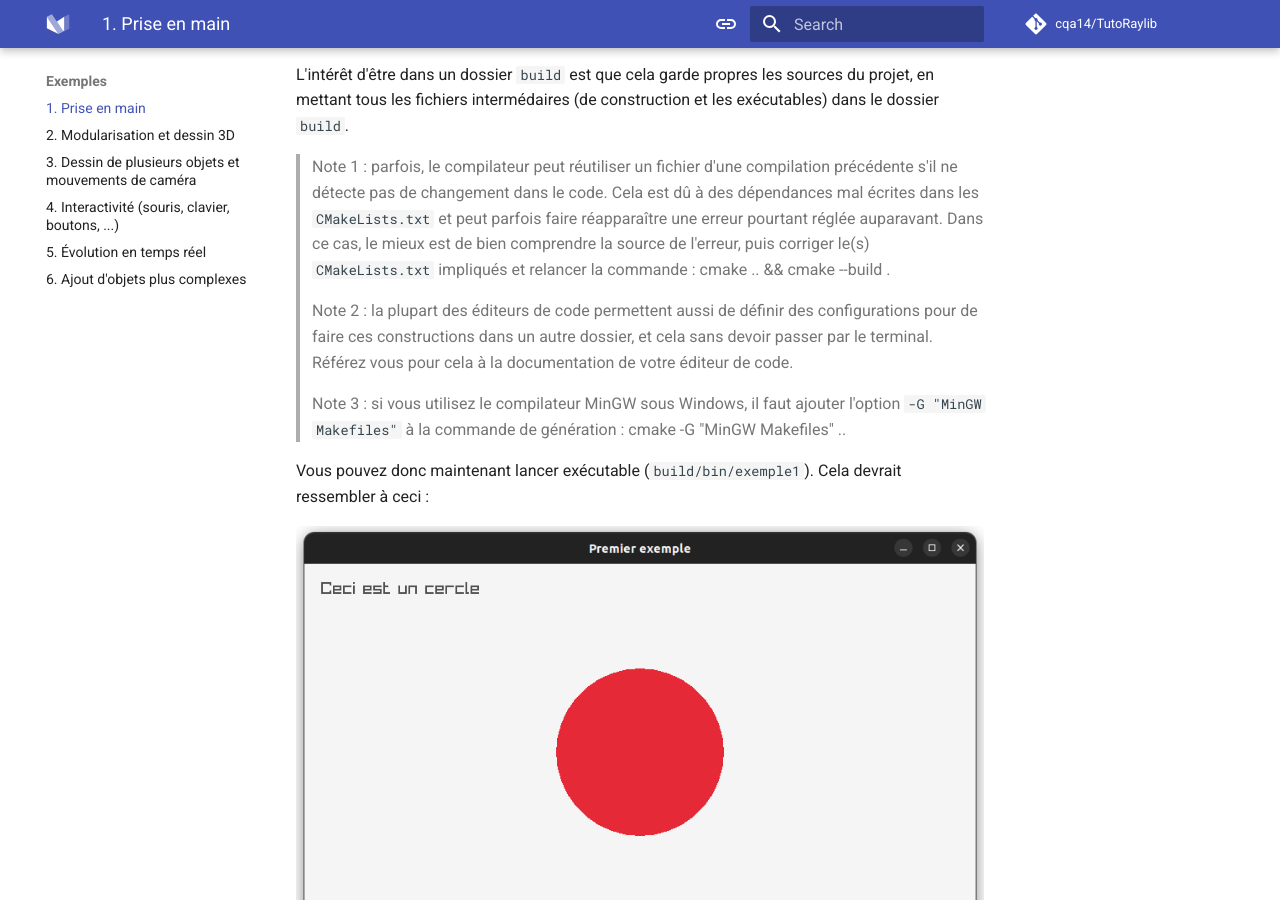
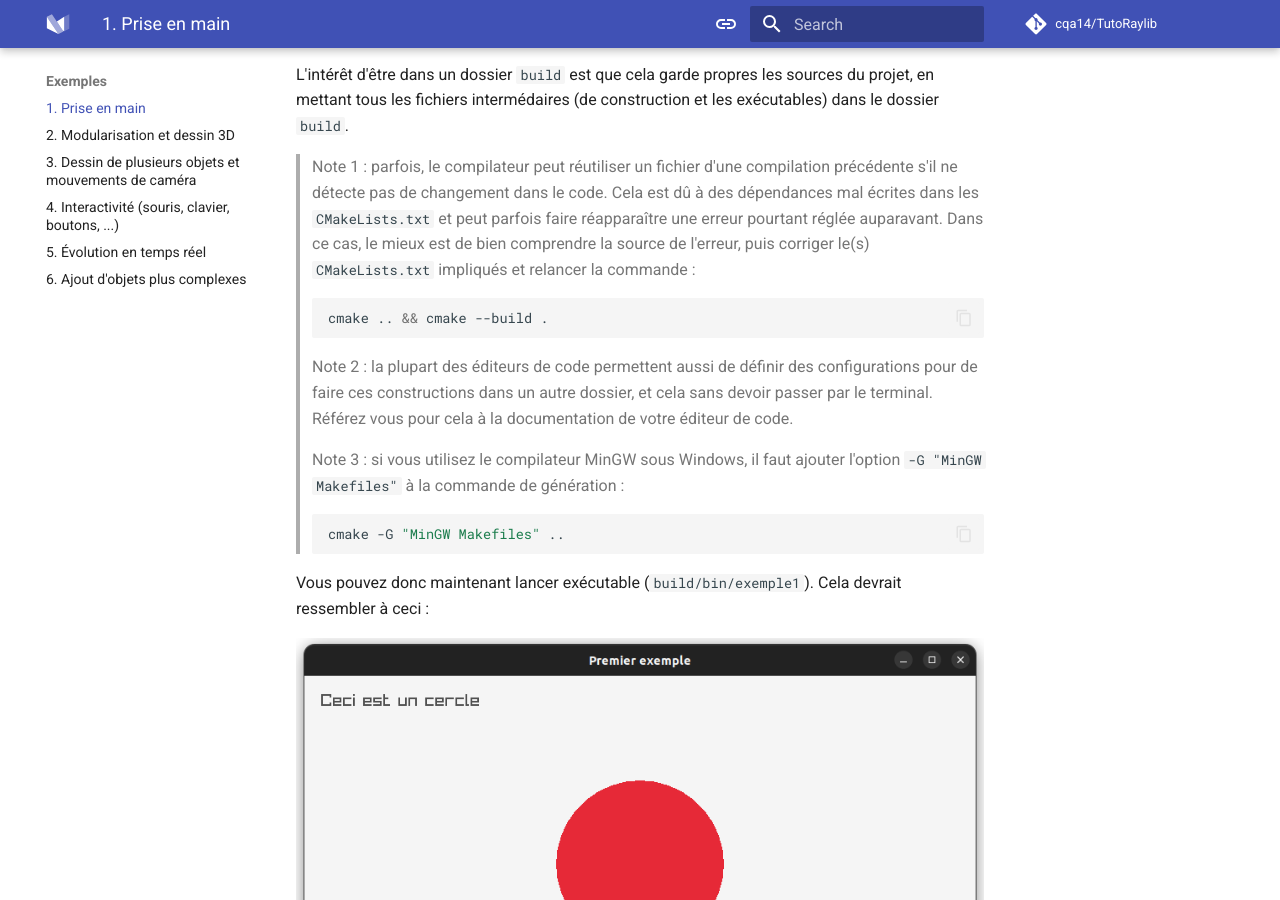
Before and after one commit to cqa14/TutoRaylib, an MkDocs documentation site: the page built from docs/exemples/1.md, in a window 1280 px wide and 900 px high, scrolled down 3327 px. Built offline with MkDocs 1.6.1 and Material for MkDocs 9.7.7, drawn with Linux system fonts in a browser that asks for light colours; comment, search, counter and statistics services are not loaded; some of the changed lines change nothing that is shown.

Commit message:
[m] still trying to fix rendering commands in notes

````diff
--- a/docs/exemples/1.md
+++ b/docs/exemples/1.md
@@ -141,12 +141,16 @@ La commande `cmake --build .` va compiler le projet et créer les exécutables.
 L'intérêt d'être dans un dossier `build` est que cela garde propres les sources du projet, en mettant tous les fichiers intermédaires (de construction et les exécutables) dans le dossier `build`.
 
 > Note 1 : parfois, le compilateur peut réutiliser un fichier d'une compilation précédente s'il ne détecte pas de changement dans le code. Cela est dû à des dépendances mal écrites dans les `CMakeLists.txt` et peut parfois faire réapparaître une erreur pourtant réglée auparavant. Dans ce cas, le mieux est de bien comprendre la source de l'erreur, puis corriger le(s) `CMakeLists.txt` impliqués  et relancer la commande :
-> 	cmake .. && cmake --build .
+> ```sh
+> cmake .. && cmake --build .
+> ```
 
 > Note 2 : la plupart des éditeurs de code permettent aussi de définir des configurations pour de faire ces constructions dans un autre dossier, et cela sans devoir passer par le terminal. Référez vous pour cela à la documentation de votre éditeur de code.
 
 > Note 3 : si vous utilisez le compilateur MinGW sous Windows, il faut ajouter l'option `-G "MinGW Makefiles"` à la commande de génération :
-> 	cmake -G "MinGW Makefiles" ..
+> ```sh
+> cmake -G "MinGW Makefiles" ..
+> ```
 
 Vous pouvez donc maintenant lancer exécutable (`build/bin/exemple1`). Cela devrait ressembler à ceci :
 
````
